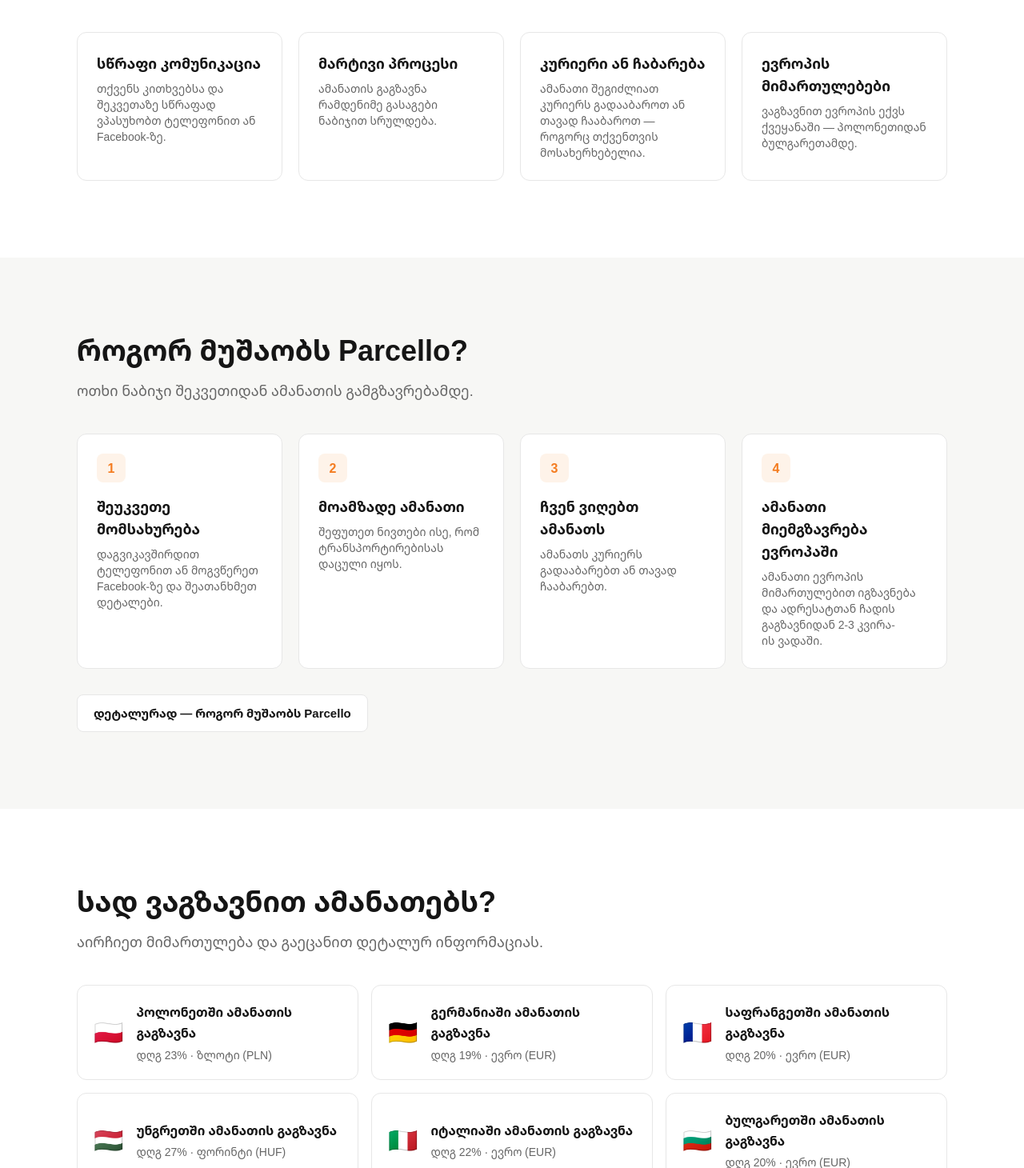
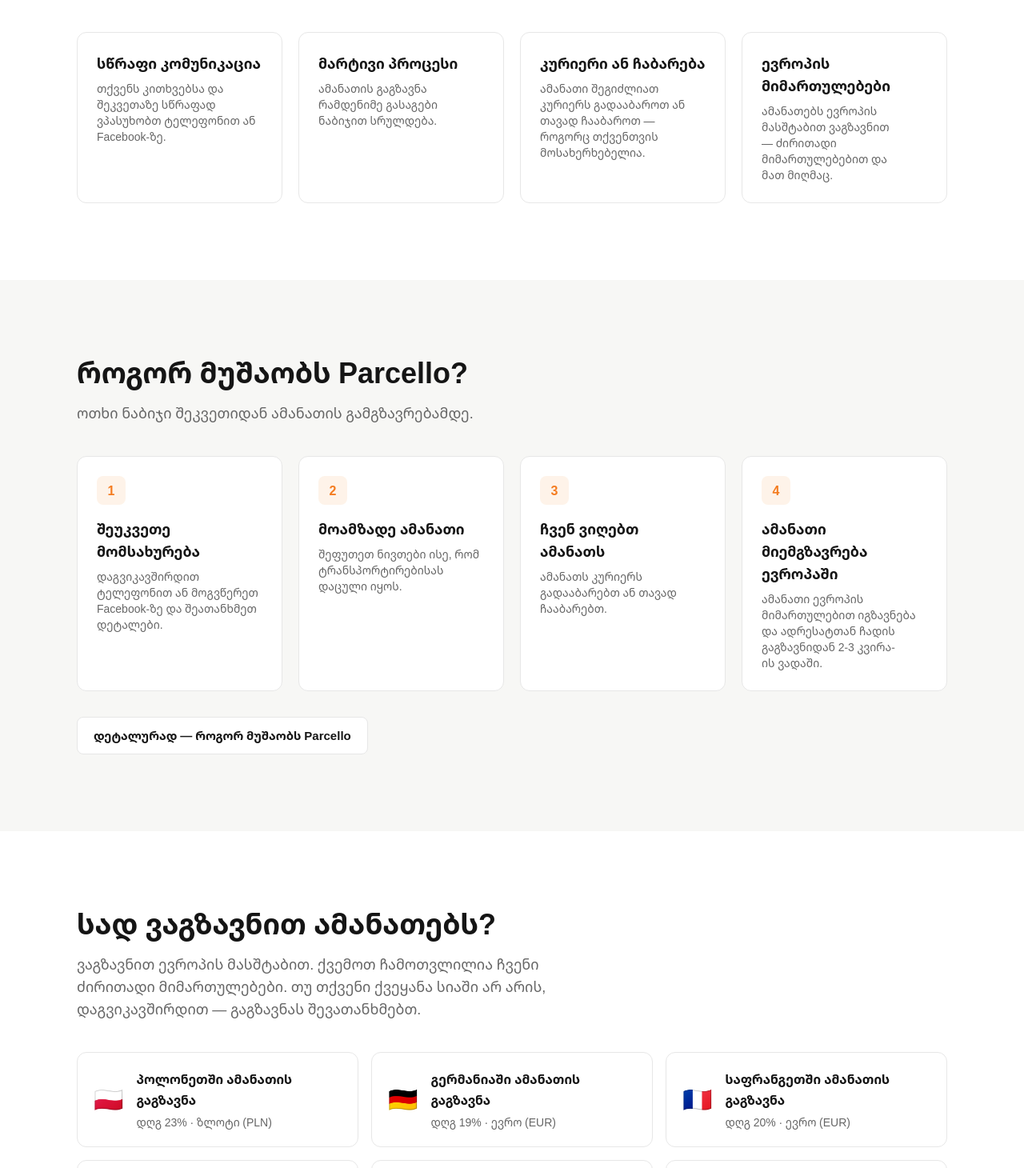
Before and after one commit to AlexTsamala/parsello, a Next.js app: page / in a window 1280 px wide. Shown: the part 1010-2470 px from the top of the page at 80% size. Built offline with nearby package versions, Linux system fonts and the light colour scheme; no server answers.

Commit message:
Correct coverage: Parcello ships across Europe, the six countries are priority destinations
Co-Authored-By: Claude Opus 5 <noreply@anthropic.com>

```diff
--- a/src/components/home/CountriesSection.tsx
+++ b/src/components/home/CountriesSection.tsx
@@ -1,6 +1,7 @@
 import Link from "next/link";
 
 import { Section, SectionHeading } from "@/components/ui/Section";
+import { business } from "@/content/business";
 import { countries } from "@/content/countries";
 
 /**
@@ -12,7 +13,7 @@ export function CountriesSection() {
     <Section id="countries">
       <SectionHeading
         title="სად ვაგზავნით ამანათებს?"
-        description="აირჩიეთ მიმართულება და გაეცანით დეტალურ ინფორმაციას."
+        description={`${business.coverage.scope} ${business.coverage.priorityNote}`}
       />
 
       <ul className="mt-10 grid gap-4 sm:grid-cols-2 lg:grid-cols-3">
--- a/src/components/home/TrustSection.tsx
+++ b/src/components/home/TrustSection.tsx
@@ -19,7 +19,7 @@ const benefits = [
   },
   {
     title: "ევროპის მიმართულებები",
-    body: "ვაგზავნით ევროპის ექვს ქვეყანაში — პოლონეთიდან ბულგარეთამდე.",
+    body: "ამანათებს ევროპის მასშტაბით ვაგზავნით — ძირითადი მიმართულებებით და მათ მიღმაც.",
   },
 ];
 
--- a/src/content/business.ts
+++ b/src/content/business.ts
@@ -64,6 +64,17 @@ export const business = {
   /** TODO: awaiting business — no weight limit has been stated. */
   weightLimit: null as string | null,
 
+  /**
+   * Parcello ships across Europe. The six countries in `countries.ts` are
+   * PRIORITY destinations and SEO targets — not the limit of the service.
+   * Never write copy implying only those six are served.
+   */
+  coverage: {
+    scope: "ვაგზავნით ევროპის მასშტაბით.",
+    priorityNote:
+      "ქვემოთ ჩამოთვლილია ჩვენი ძირითადი მიმართულებები. თუ თქვენი ქვეყანა სიაში არ არის, დაგვიკავშირდით — გაგზავნას შევათანხმებთ.",
+  },
+
   /** Confirmed restrictions. Only what the business has actually stated. */
   restrictions: {
     /** Not sent at all. */
--- a/src/content/faq.ts
+++ b/src/content/faq.ts
@@ -27,7 +27,7 @@ export const faqs: FaqItem[] = [
   },
   {
     question: "რომელ ქვეყნებში აგზავნით ამანათებს?",
-    answer: `ამჟამად ვაგზავნით ექვსი მიმართულებით: ${destinations}.`,
+    answer: `${business.coverage.scope} ძირითადი მიმართულებებია: ${destinations}. თუ თქვენი ქვეყანა სიაში არ არის, დაგვიკავშირდით — გაგზავნას შევათანხმებთ.`,
     featured: true,
   },
   {
--- a/src/content/shipping-rules.ts
+++ b/src/content/shipping-rules.ts
@@ -24,7 +24,7 @@ export type ResearchedFact = {
 
 const VERIFIED = "2026-09-01";
 
-/** Applies to all six destinations — rendered on country pages and the FAQ. */
+/** EU-wide, so it applies to every destination — country pages and the FAQ. */
 export const euImportRules: ResearchedFact[] = [
   {
     id: "customs-clearance",
```
Also changed, not shown: src/content/countries.ts (+7 -2 lines), 2 other files (tests, documents, lock files or other folders).
